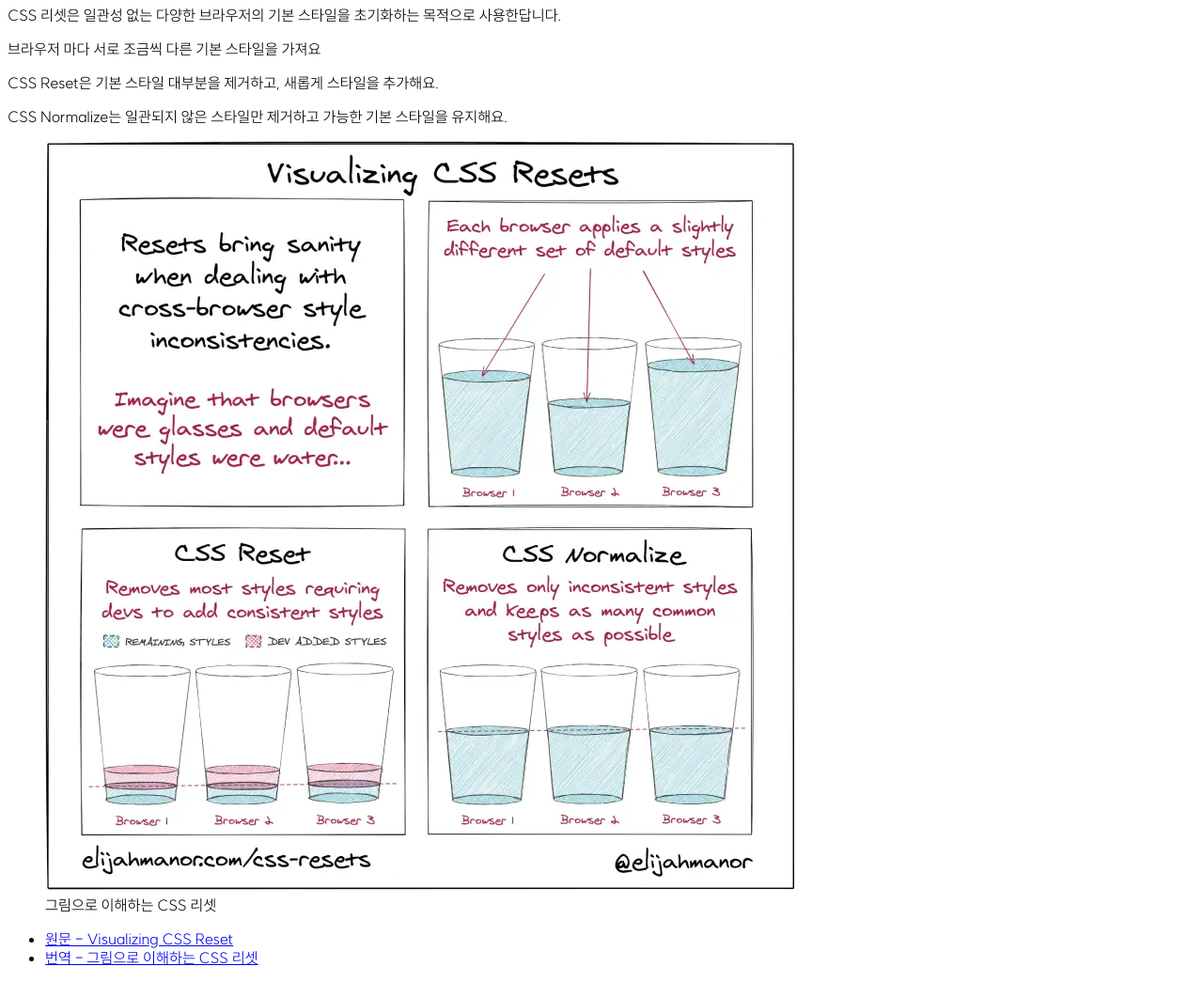
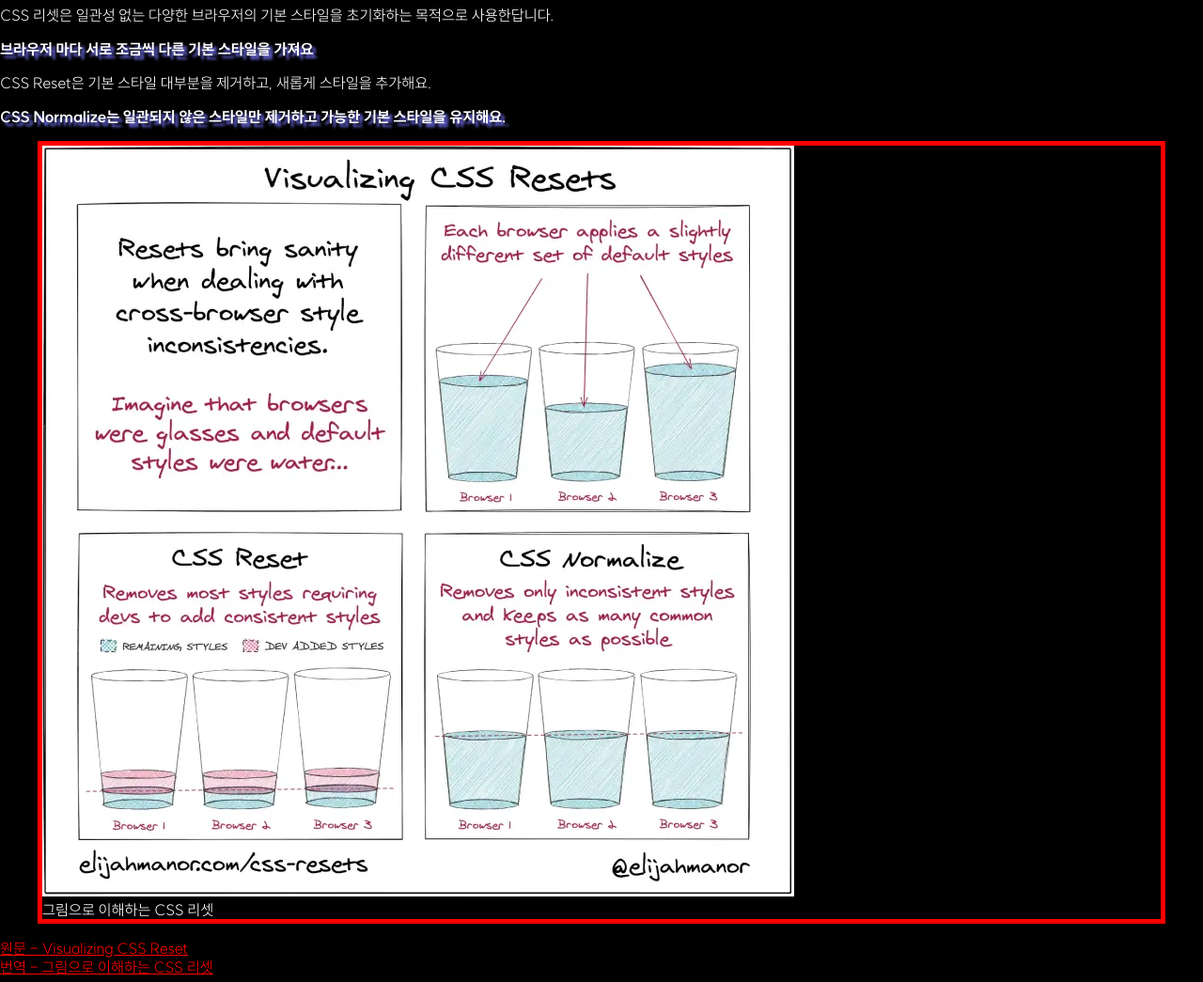
Before and after one commit to seulbinim/basic-html-css, a plain HTML site: page 25-selector.html in a window 1280 px wide. Shown: the part 77-1122 px from the top of the page at 94% size. Drawn offline with Linux system fonts and the light colour scheme.

Commit message:
전체선택자, 태그선택자, 클래스선택자, 아이디선택자 학습

```diff
--- a/25-selector.html
+++ b/25-selector.html
@@ -10,18 +10,18 @@
 
 <body>
   <div id="resetNormalize">
-    <h1>CSS 리셋</h1>
+    <h1 class="menu">CSS 리셋</h1>
     <p>CSS 리셋은 일관성 없는 다양한 브라우저의 기본 스타일을 초기화하는 목적으로 사용한답니다.</p>
-    <p>브라우저 마다 서로 조금씩 다른 기본 스타일을 가져요</p>
+    <p class="fancy">브라우저 마다 서로 조금씩 다른 기본 스타일을 가져요</p>
     <p>CSS Reset은 기본 스타일 대부분을 제거하고, 새롭게 스타일을 추가해요.</p>
-    <p>CSS Normalize는 일관되지 않은 스타일만 제거하고 가능한 기본 스타일을 유지해요.</p>
+    <p class="fancy">CSS Normalize는 일관되지 않은 스타일만 제거하고 가능한 기본 스타일을 유지해요.</p>
   </div>
-  <figure>
+  <figure id="demo">
     <img src="images/css-resets.webp" alt=""
       aria-describedby="resetNormalize" />
     <figcaption>그림으로 이해하는 CSS 리셋</figcaption>
   </figure>
-  <ul>
+  <ul class="menu">
     <li><a href="https://elijahmanor.com/blog/css-resets" target="_blank">원문 -
         Visualizing CSS Reset</a></li>
     <li><a href="https://brunch.co.kr/@euid/2" target="_blank">번역 - 그림으로 이해하는
--- a/css/25-selector.css
+++ b/css/25-selector.css
@@ -1,5 +1,32 @@
 /* CSS 선택자(Selector) */
+
+/* 전체 선택자 */
+* {
+  color: inherit;
+}
+
+/* 태그 선택자 */
 body {
   font-family: "SUIT";
+  margin: 0;
   font-weight: 300;
+  background-color: #000;
+  color: hsla(110, 100%, 100%, 1);
 }
+
+/* 클래스 선택자 */
+.fancy {
+  font-weight: bold;
+  text-shadow: 4px 4px 3px #77f;
+}
+
+ul.menu {
+  margin: 0;
+  padding-left: 0;
+  color: #f00;
+}
+
+/* 아이디 선택자 */
+#demo {
+  border: red 5px solid;
+}
```
